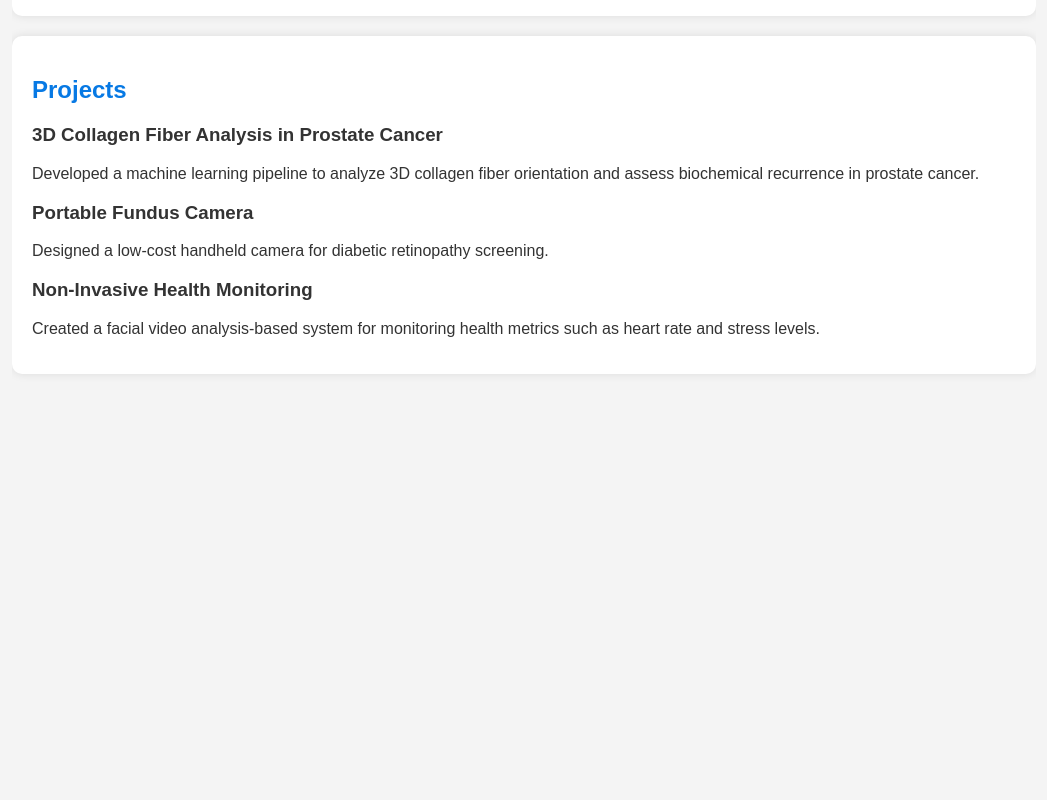
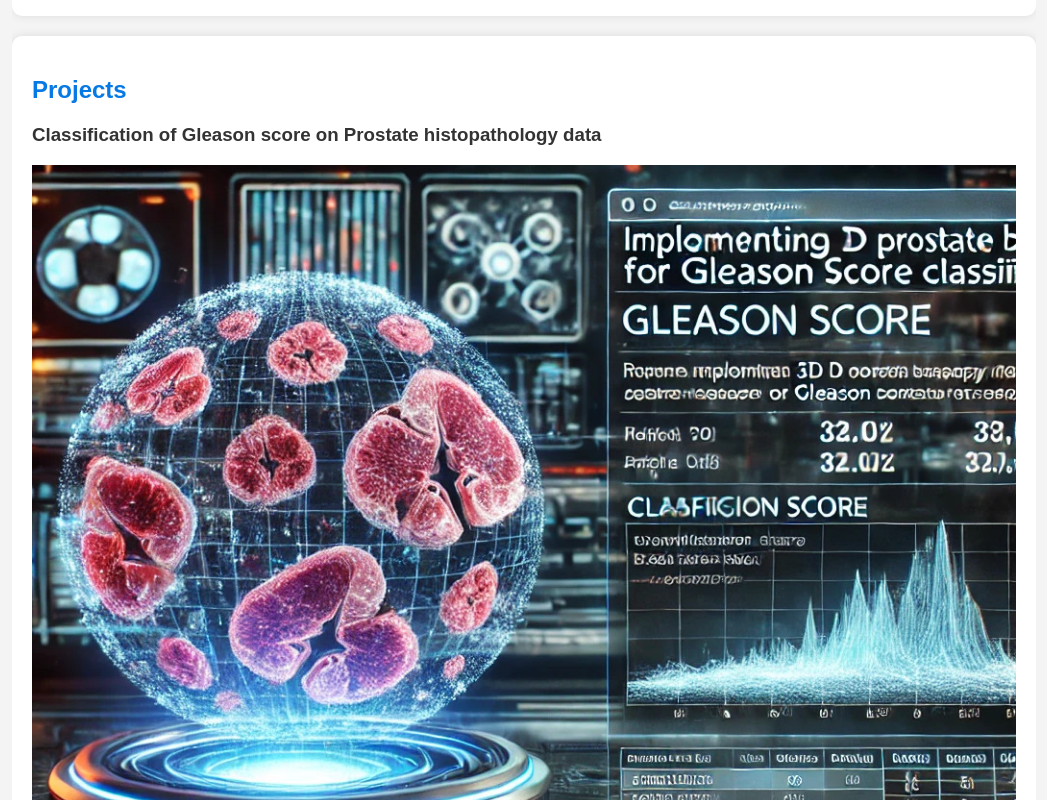
Before and after one commit to ajay-rajaraman-s/ajay-rajaraman-s.github.io, a plain HTML site: page index.html in a window 1280 px wide. Shown: the part 920-1720 px from the top of the page, without its empty margins (116-1163 px from the left). Before the commit the page ends 1314 px from the top, so only its background shows below. Drawn offline with Linux system fonts and the light colour scheme.

Commit message:
Update index.html

```diff
--- a/index.html
+++ b/index.html
@@ -109,16 +109,13 @@
 
 
         <div id="projects" class="section">
-            <h2>Projects</h2>
-            <h3>3D Collagen Fiber Analysis in Prostate Cancer</h3>
-            <p>Developed a machine learning pipeline to analyze 3D collagen fiber orientation and assess biochemical recurrence in prostate cancer.</p>
+    <h2>Projects</h2>
 
-            <h3>Portable Fundus Camera</h3>
-            <p>Designed a low-cost handheld camera for diabetic retinopathy screening.</p>
-
-            <h3>Non-Invasive Health Monitoring</h3>
-            <p>Created a facial video analysis-based system for monitoring health metrics such as heart rate and stress levels.</p>
-        </div>
+    <h3>Classification of Gleason score on Prostate histopathology data</h3>
+    <a href="https://github.com/ajay-rajaraman-s/GLEAM-Gleason-Level-Evaluation-Assessment-Model" target="_blank">
+        <img src="project1.jpg" alt="Project Image" style="width:100%; height:auto;">
+    </a>
+</div>
     </div>
 </body>
 </html>
```
